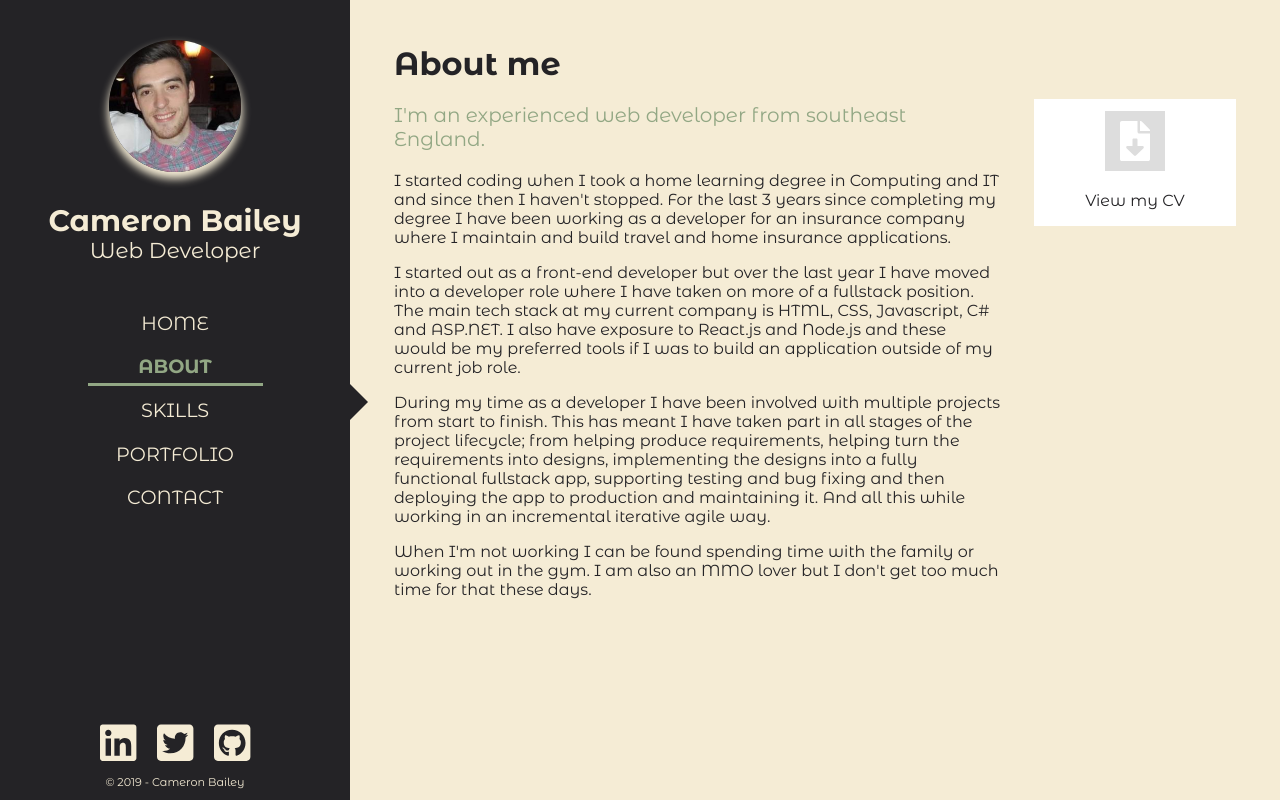
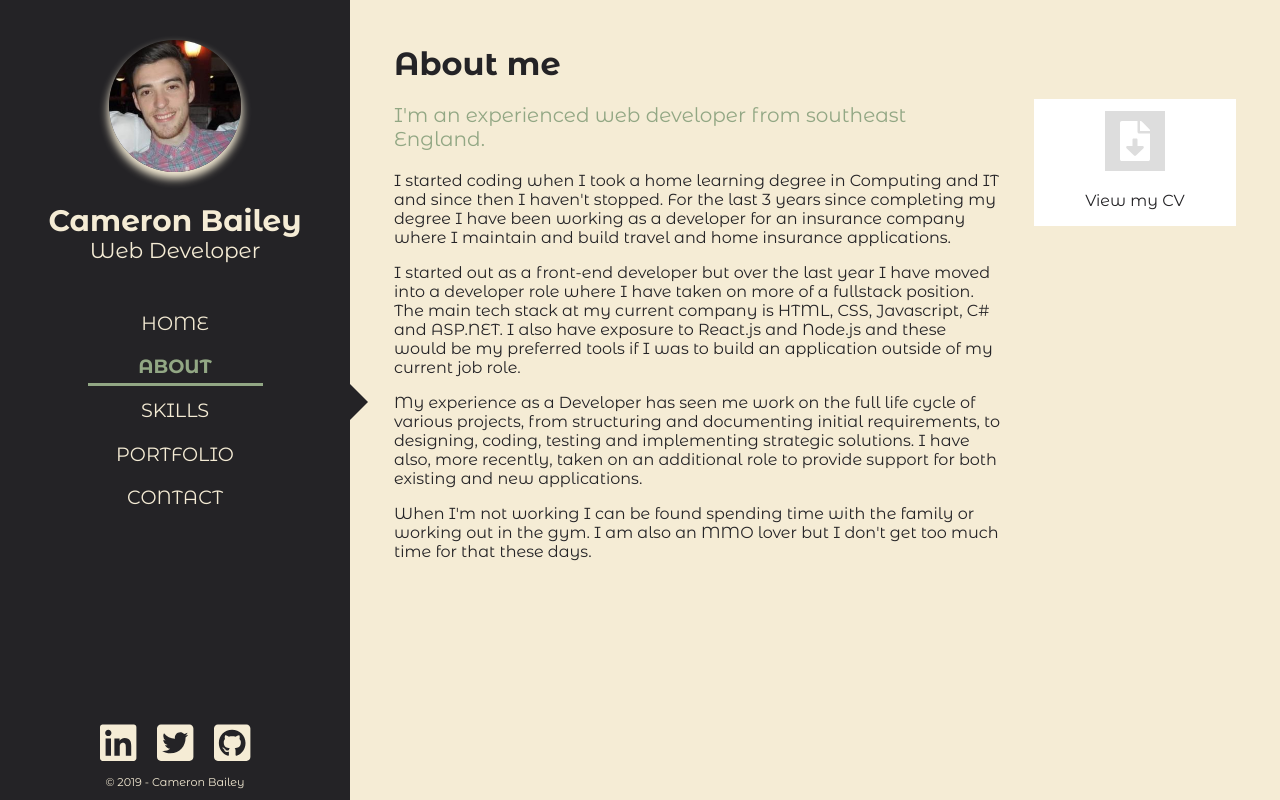
Before and after one commit to Cameron216/Portfolio, a React (Create React App) app in the folder client/: page /about in a window 1280 px wide. Built offline with nearby package versions, Linux system fonts and the light colour scheme.

Commit message:
Updated about text

```diff
--- a/client/src/components/About/About.js
+++ b/client/src/components/About/About.js
@@ -30,15 +30,12 @@ export default function About() {
                     outside of my current job role.
                 </p>
                 <p>
-                    During my time as a developer I have been involved with
-                    multiple projects from start to finish. This has meant I
-                    have taken part in all stages of the project lifecycle; from
-                    helping produce requirements, helping turn the requirements
-                    into designs, implementing the designs into a fully
-                    functional fullstack app, supporting testing and bug fixing
-                    and then deploying the app to production and maintaining it.
-                    And all this while working in an incremental iterative agile
-                    way.
+                    My experience as a Developer has seen me work on the full
+                    life cycle of various projects, from structuring and
+                    documenting initial requirements, to designing, coding,
+                    testing and implementing strategic solutions. I have also,
+                    more recently, taken on an additional role to provide
+                    support for both existing and new applications.
                 </p>
                 <p>
                     When I'm not working I can be found spending time with the
```
